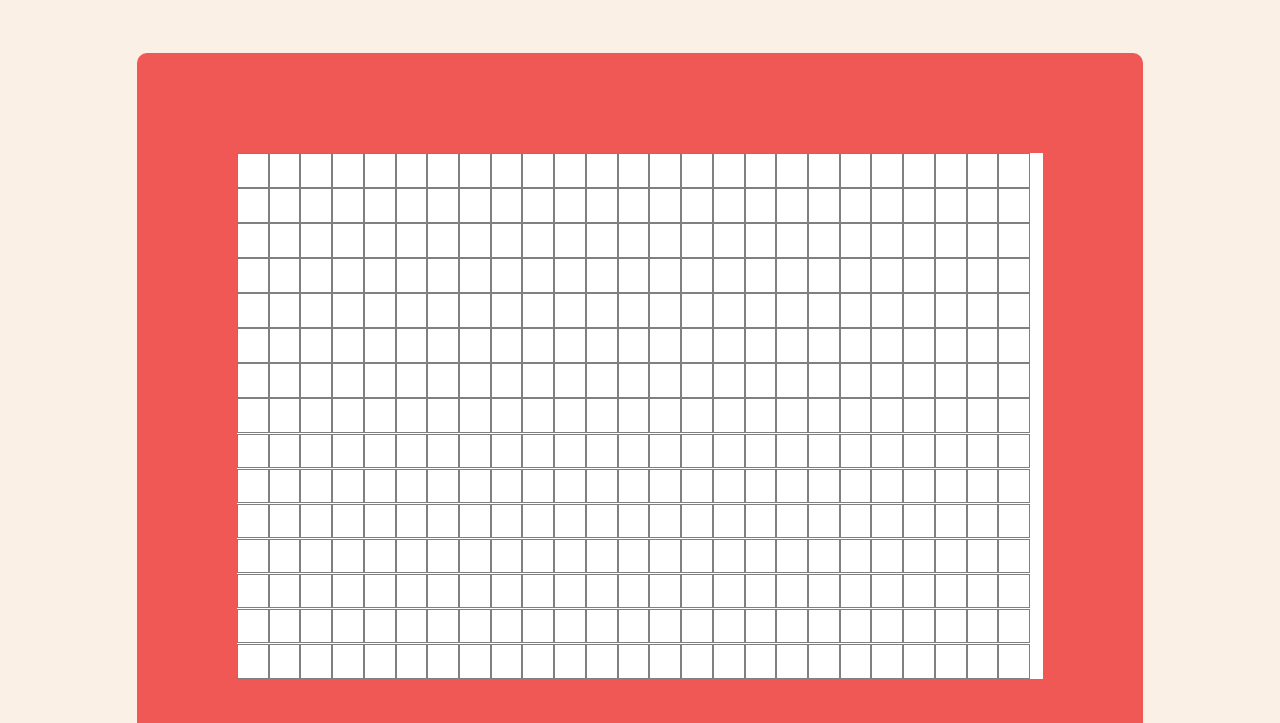
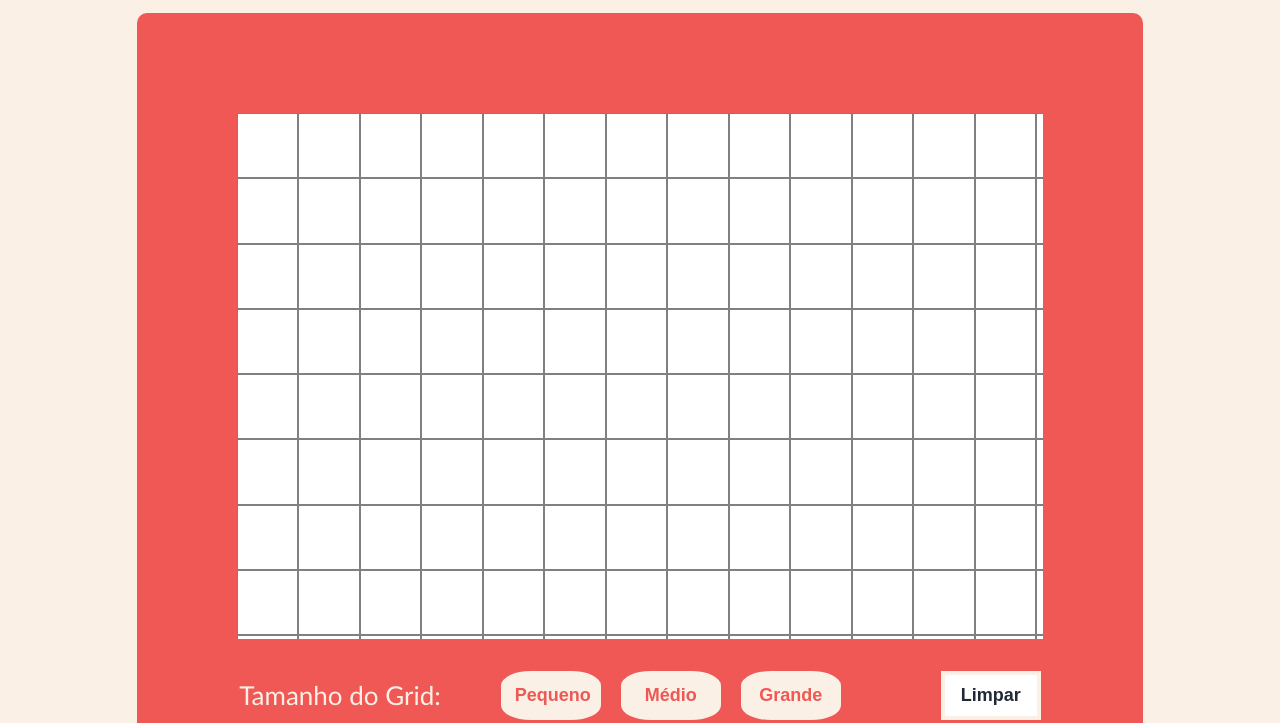
Before and after one commit to fpcoutinho/etch-a-sketch, a plain HTML site: page index.html in a window 1280 px wide. Shown: the part 77-800 px from the top of the page. Drawn offline with Linux system fonts and the light colour scheme.

Commit message:
funcionando

```diff
--- a/index.css
+++ b/index.css
@@ -82,7 +82,6 @@ main{
     padding: 20px;
     justify-content: center;
     align-items: center;
-    margin-top: 40px;
 }
 
 .grid-pequeno, .grid-medio, .grid-grande {
@@ -95,18 +94,6 @@ main{
     display: inline-grid;
     grid-template-columns: repeat(25, 0fr);
     overflow: hidden;
-}
-
-.grid-pequeno{
-    grid-template-columns: repeat(13, 0fr);
-}
-
-.grid-medio{
-    grid-template-columns: repeat(25, 0fr);
-}
-
-.grid-grande{
-    grid-template-columns: repeat(46, 0fr);
 }
 
 .grid-pequeno .square{
@@ -128,7 +115,6 @@ main{
 }
 
 .controles {
-    margin: auto;
     border-radius: 0 0 10px 10px;
     background-color: var(--echt-a-sketch);
     width: 1006px;
@@ -142,3 +128,29 @@ main{
     font-size: larger;
 
 }
+
+.controles p{
+    margin: 0 20px 0 0;
+    padding: 0;
+    font-size: 26px;
+}
+
+.botao-controles {
+    background-color: var(--primary-light);
+    border: 4px var(--primary-light) solid;
+    border-radius: 30%;
+    cursor: pointer;
+    font-size: 18px;
+    font-weight: bold;
+    color: var(--echt-a-sketch);
+    padding: 10px;
+    width:100px;
+    gap: 2px;
+}
+
+#botao-reset{
+    border-radius: 0px;
+    color: var(--primary-dark);
+    background-color: white;
+    margin-left: 100px;
+}
--- a/index.html
+++ b/index.html
@@ -32,8 +32,8 @@
                     <li><button type="button" class="botao-controles" id="botao-pequeno">Pequeno</button></li>
                     <li><button type="button" class="botao-controles" id="botao-medio">Médio</button></li>
                     <li><button type="button" class="botao-controles" id="botao-grande">Grande</button></li>
-                    <li><button type="button" class="botao-controles" id="botao-reset">Limpar</button></li>
                 </ul>
+                <button type="button" class="botao-controles" id="botao-reset">Limpar</button>
             </div>
 
         </main>
--- a/script.js
+++ b/script.js
@@ -1,3 +1,8 @@
+const TAMANHO_PADRAO = 16;
+const TAMANHO_MEDIO = 32;
+const TAMANHO_GRANDE = 64;
+let size = TAMANHO_PADRAO;
+
 document.querySelector(".botao-tema").addEventListener("click", switchTheme);
 function switchTheme() {
     const element = document.body;
@@ -15,38 +20,37 @@ function switchTheme() {
 
 
 
-document.getElementById("botao-pequeno").addEventListener("click", () => createGrid("pequeno"));
-document.getElementById("botao-medio").addEventListener("click", () => createGrid("medio"));
-document.getElementById("botao-grande").addEventListener("click", () => createGrid("grande"));
+document.getElementById("botao-pequeno").addEventListener("click", () => criaGrid("pequeno"));
+document.getElementById("botao-medio").addEventListener("click", () => criaGrid("medio"));
+document.getElementById("botao-grande").addEventListener("click", () => criaGrid("grande"));
 document.getElementById("botao-reset").addEventListener("click", () => resetGrid());
 
-function createGrid(tamanho) {
+function criaGrid(tamanho) {
     //definindo o tamanho do grid
-    let size = 40*30;
     switch(tamanho) {
         case "pequeno":
-            size = 13*8;
+            size = TAMANHO_PADRAO;
             break;
         case "medio":
-            size = 18*20 + 15;
+            size = TAMANHO_MEDIO;
             break;
         case "grande":
-            size = 46*30;
+            size = TAMANHO_GRANDE;
             break;
     }
 
     //definindo o grid
     let grid = document.getElementById("grid");
     grid.innerHTML = "";
-    grid.style.gridTemplateColumns = `repeat(${Math.sqrt(size)}, 1fr)`;
-    grid.style.gridTemplateRows = `repeat(${Math.sqrt(size)}, 1fr)`;
+    grid.style.gridTemplateColumns = `repeat(${size}, 1fr)`
+    grid.style.gridTemplateRows = `repeat(${size}, 1fr)`
     grid.classList.remove("grid-pequeno", "grid-medio", "grid-grande");
     grid.classList.add(`grid-${tamanho}`);
 
     //populando o grid
     let square = document.createElement("div");
     square.classList.add("square");
-    for (let i = 0; i < size; i++) {
+    for (let i = 0; i < size*size; i++) {
         grid.appendChild(square.cloneNode(true));
     }
     setSquares();
@@ -77,4 +81,6 @@ function randomColor() {
 }
 
 //grid padrão
-window.onload = () => createGrid("medio");
+window.onload = () => {
+    criaGrid('pequeno');
+}
```
